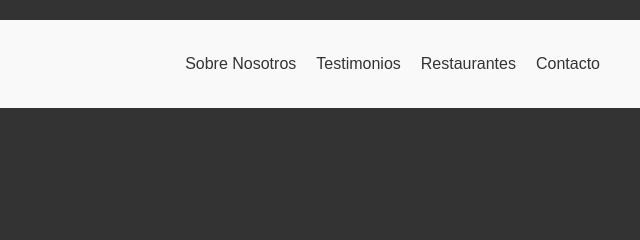
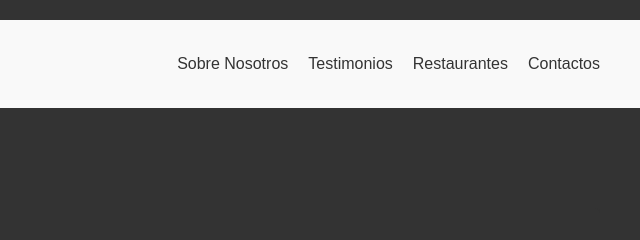
Before and after one commit to carjaragar/proyecto, a plain HTML site: page index.html in a window 1280 px wide. Shown: the top 240 px of the page, 640-1280 px from the left. Drawn offline with Linux system fonts and the light colour scheme.

Commit message:
fix: corrección de error

```diff
--- a/index.html
+++ b/index.html
@@ -16,7 +16,7 @@
                         <li><a href="#about-us">Sobre Nosotros</a></li>
                         <li><a href="#testimonials">Testimonios</a></li>
                         <li><a href="#restaurants">Restaurantes</a></li>
-                        <li><a href="#contact-info">Contacto</a></li>
+                        <li><a href="#contact-info">Contactos</a></li>
                     </ul>
                 </div>
             </div>
```
